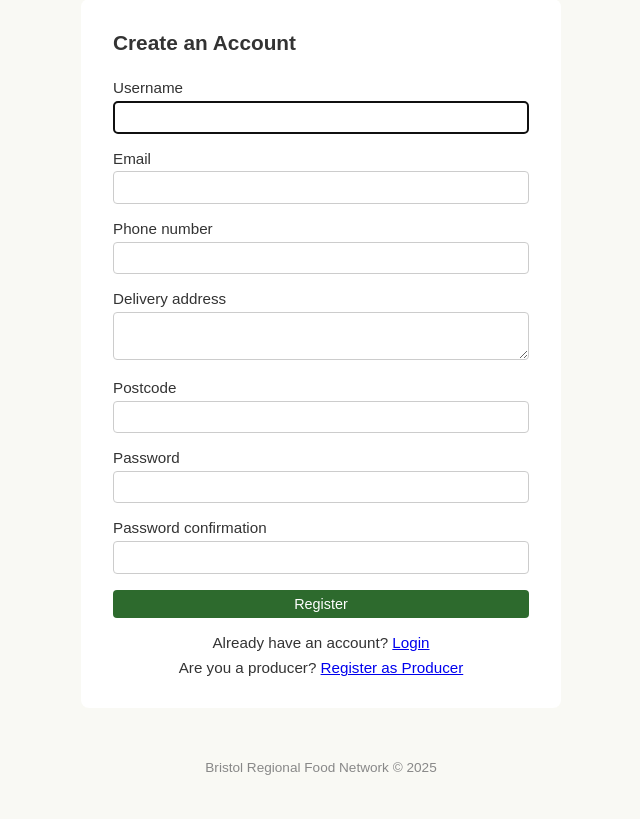
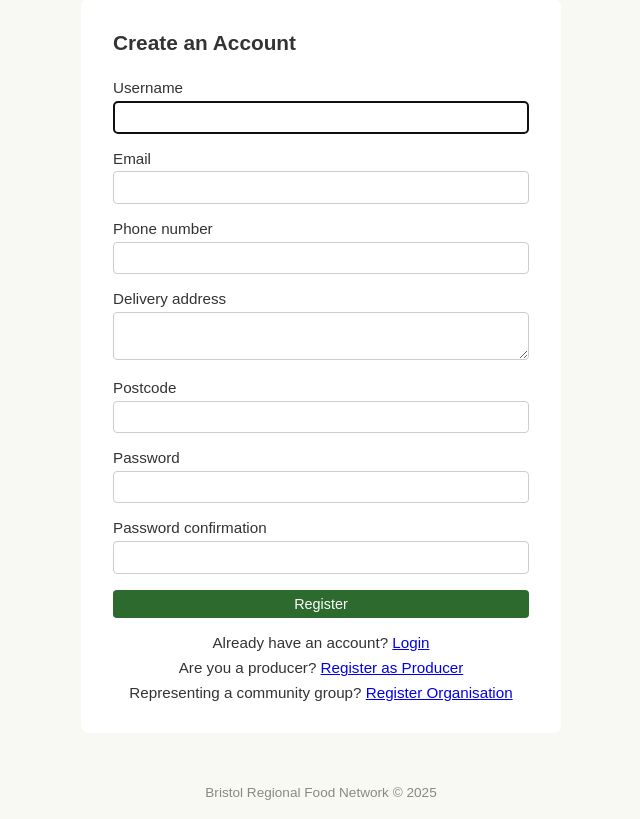
Before and after one commit to JamieAtGit/DAESDev, a Django app: page /register/ in a window 1280 px wide. Shown: the part 76-895 px from the top of the page, without its empty margins (319-959 px from the left). Before the commit the page ends 851 px from the top, so only its background shows below. Run offline with Django 4.2, Linux system fonts and the light colour scheme.

Commit message:
add community group registration link to register page

```diff
--- a/templates/marketplace/register.html
+++ b/templates/marketplace/register.html
@@ -20,5 +20,6 @@
     </form>
     <p style="margin-top:1rem; text-align:center;">Already have an account? <a href="/login/">Login</a></p>
     <p style="margin-top:0.5rem; text-align:center;">Are you a producer? <a href="/register/producer/">Register as Producer</a></p>
+    <p style="margin-top:0.5rem; text-align:center;">Representing a community group? <a href="/register/community/">Register Organisation</a></p>
 </div>
 {% endblock %}
```
